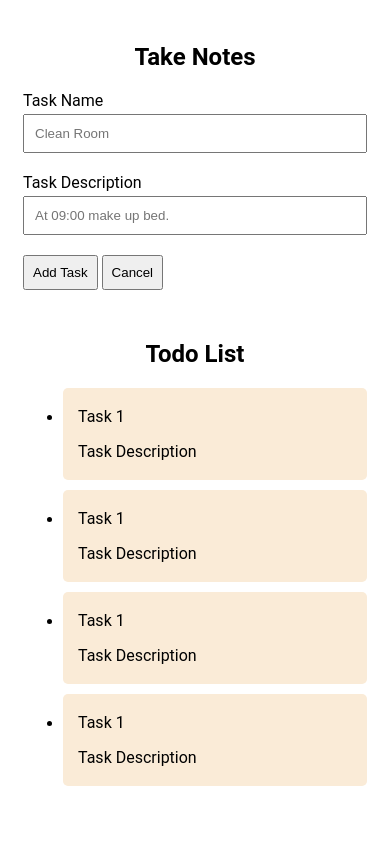
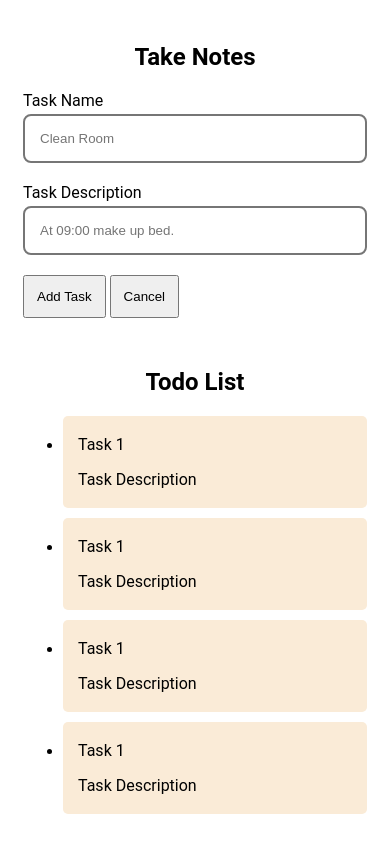
Before and after one commit to sonwabileIT/note-taking-app, a plain HTML site: page index.html in a window 390 px wide. Drawn offline with Linux system fonts and the light colour scheme.

Commit message:
style: adjust layout to be more pleasing

```diff
--- a/styles.css
+++ b/styles.css
@@ -8,23 +8,36 @@ label {
 }
 
 input {
-    padding: 10px;
+    padding: 15px;
+    border-style: solid;
+    border-radius: 8px;
+    /* border-color: lemonchiffon; */
+}
+
+#button-section {
+    display: flex;
+    justify-content: space-between;
 }
 
 #side {
-    display:flex;
+    display:grid;
+    grid-template-columns: repeat(2, minmax(0, 1fr));
     /* margin-right: 8px; */
+    place-content: center;
+    margin-left: 5%;
+    margin-right: 5%;
+    margin-top: 5%;
+
 }
 
 section {
-    /* margin-right: 20px; */
     padding:15px;
-    /* min-width: 440px; */
-    /* max-width: 480px; */
+    /* border-right: solid;
+    border-width: 1px; */
 }
 
 button {
-    padding: 8px;
+    padding: 12px;
 }
 
 #taskTextbox {
@@ -48,6 +61,17 @@ label, p {
 
 @media (max-width: 700px){
     #side {
+        display:flex;
         flex-direction: column;
+        margin-top: 0;
+        margin-left: 0;
+        margin-right: 0;
+
     }
 }
+
+/* @media (max-width: 1024px){
+    section {
+        width: 380px;
+    }
+} */
```
